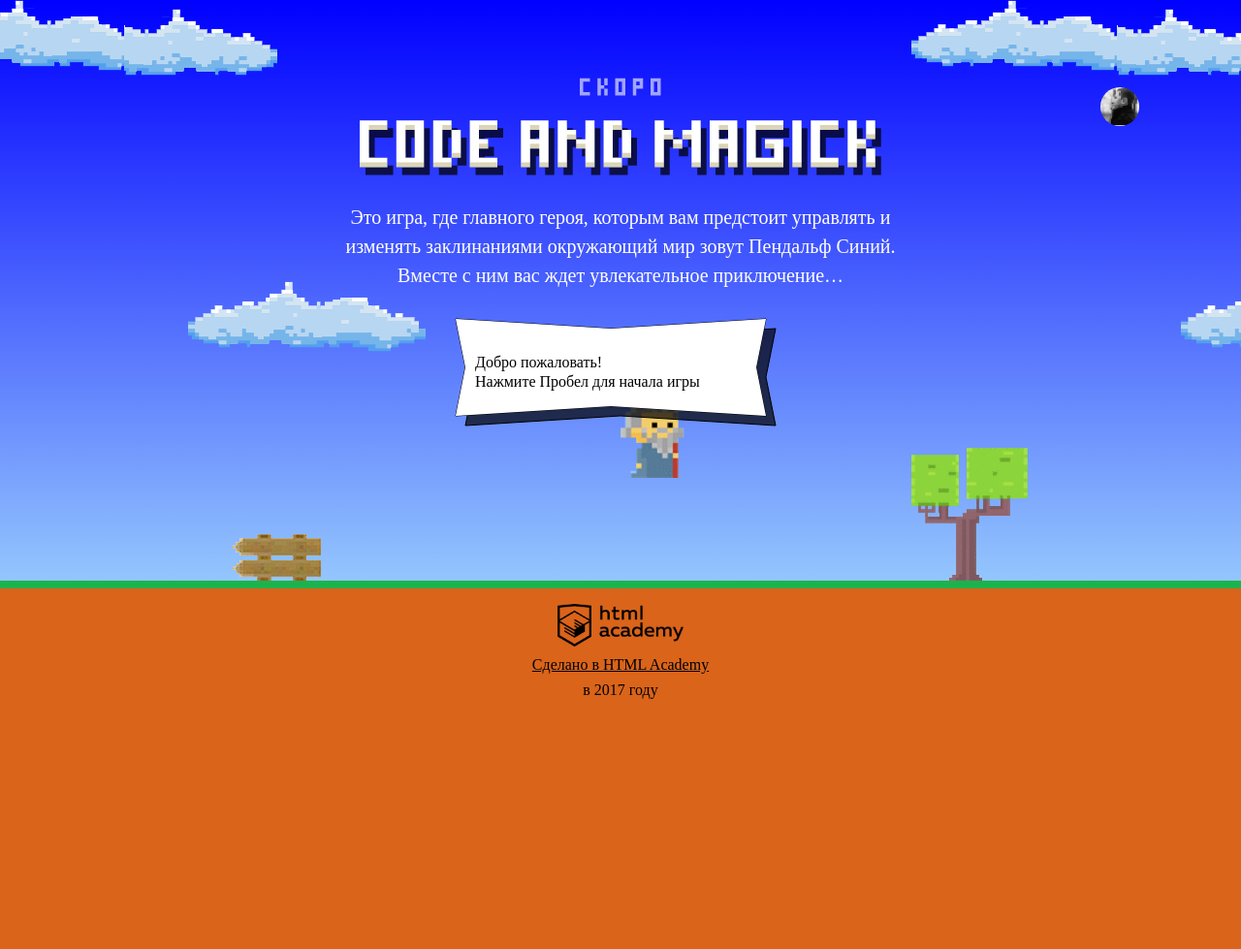
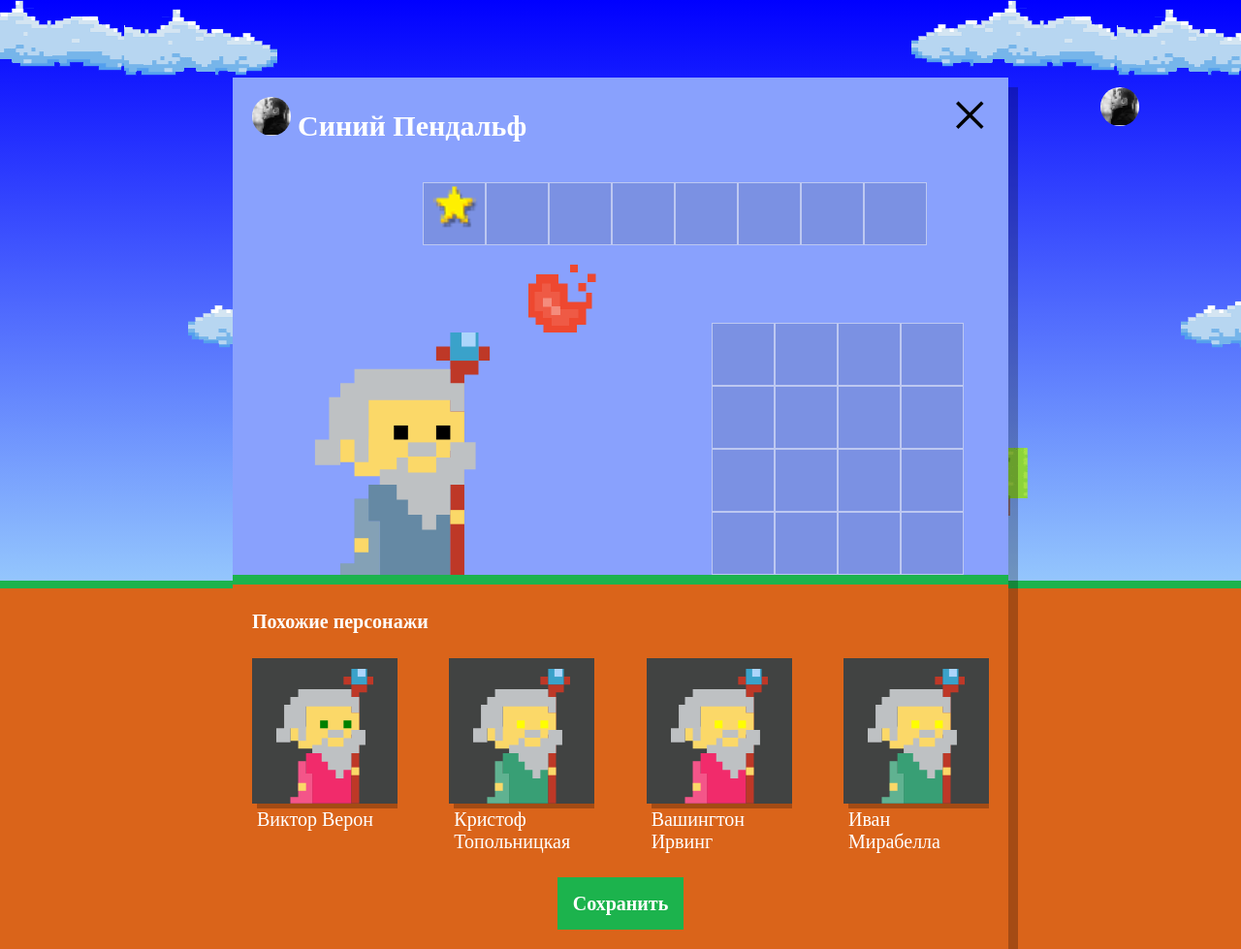
Before and after one commit to Damal555/916813-code-and-magick-17, a website: page index.html in a window 1280 px wide. Shown: the whole page at 97% size. Before the commit the page ends 800 px from the top, so only its background shows below. Drawn offline with Linux system fonts and the light colour scheme; a web font is replaced by a local one.

Commit message:
Учебный проект: нас орда

```diff
--- a/index.html
+++ b/index.html
@@ -195,6 +195,7 @@
     };
   </script>
   <script src="js/state.js"></script>
+  <script src="js/setup.js"></script>
   <script src="js/game.js"></script>
 
 </body>
--- /dev/null
+++ b/js/setup.js
@@ -0,0 +1,54 @@
+'use strict';
+
+var userDialog = document.querySelector('.setup');
+userDialog.classList.remove('hidden');
+
+var similarListElement = userDialog.querySelector('.setup-similar-list');
+
+var similarWizardTemplate = document.querySelector('#similar-wizard-template')
+  .content
+  .querySelector('.setup-similar-item');
+var wizards = [];
+var amount = 4;
+var WIZARD_NAMES = ['Иван', 'Хуан Себастьян', 'Мария', 'Кристоф', 'Виктор', 'Юлия', 'Люпита', 'Вашингтон'];
+var WIZARD_LASTNAMES = ['да Марья', 'Верон', 'Мирабелла', 'Вальц', 'Онопко', 'Топольницкая', 'Нионго', 'Ирвинг'];
+var WIZARD_COATCOLOR = ['rgb(101, 137, 164)', 'rgb(241, 43, 107)', 'rgb(146, 100, 161)', 'rgb(56, 159, 117)', 'rgb(215, 210, 55)', 'rgb(0, 0, 0)'];
+var WIZARD_EYESCOLORS = ['black', 'red', 'blue', 'yellow', 'green'];
+
+function createRandomData() {
+  var wizardName = WIZARD_NAMES[Math.floor(Math.random() * WIZARD_NAMES.length)];
+  var wizardLastname = WIZARD_LASTNAMES[Math.floor(Math.random() * WIZARD_LASTNAMES.length)];
+  var wizardCoatColor = WIZARD_COATCOLOR[Math.floor(Math.random() * WIZARD_COATCOLOR.length)];
+  var wizardEyesColor = WIZARD_EYESCOLORS[Math.floor(Math.random() * WIZARD_EYESCOLORS.length)];
+
+  return {
+    name: wizardName + ' ' + wizardLastname,
+    coat: wizardCoatColor,
+    eyes: wizardEyesColor
+  };
+}
+
+for (var i = 0; i < amount; i++) {
+  var similarWizard = createRandomData();
+  wizards[i] = similarWizard;
+}
+
+
+function createDOMElements() {
+  var wizardElement = similarWizardTemplate.cloneNode(true);
+  wizardElement.querySelector('.setup-similar-label').textContent = wizards[i].name;
+  wizardElement.querySelector('.wizard-coat').style.fill = wizards[i].coat;
+  wizardElement.querySelector('.wizard-eyes').style.fill = wizards[i].eyes;
+  return wizardElement;
+}
+
+function insertFragment() {
+  var fragment = document.createDocumentFragment();
+  for (i = 0; i < amount; i++) {
+    fragment.appendChild(createDOMElements());
+  }
+  similarListElement.appendChild(fragment);
+}
+insertFragment();
+
+userDialog.querySelector('.setup-similar').classList.remove('hidden');
```
